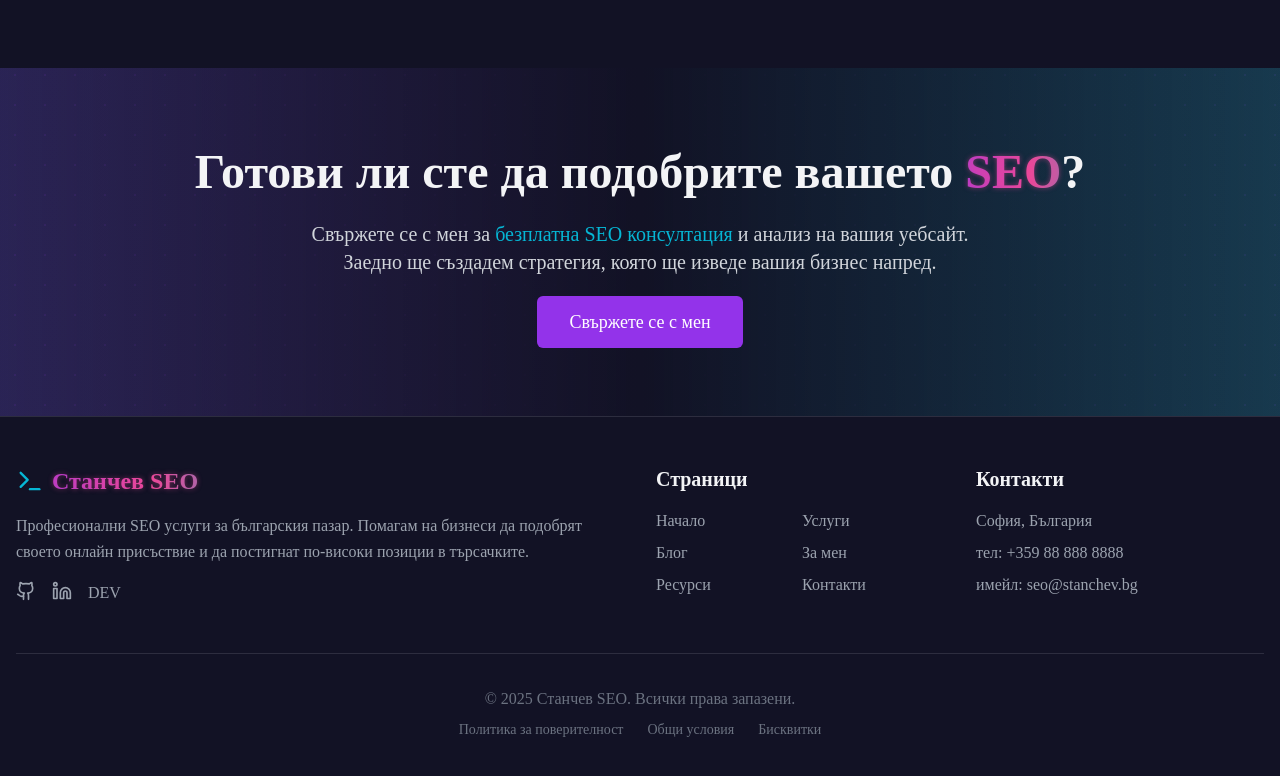
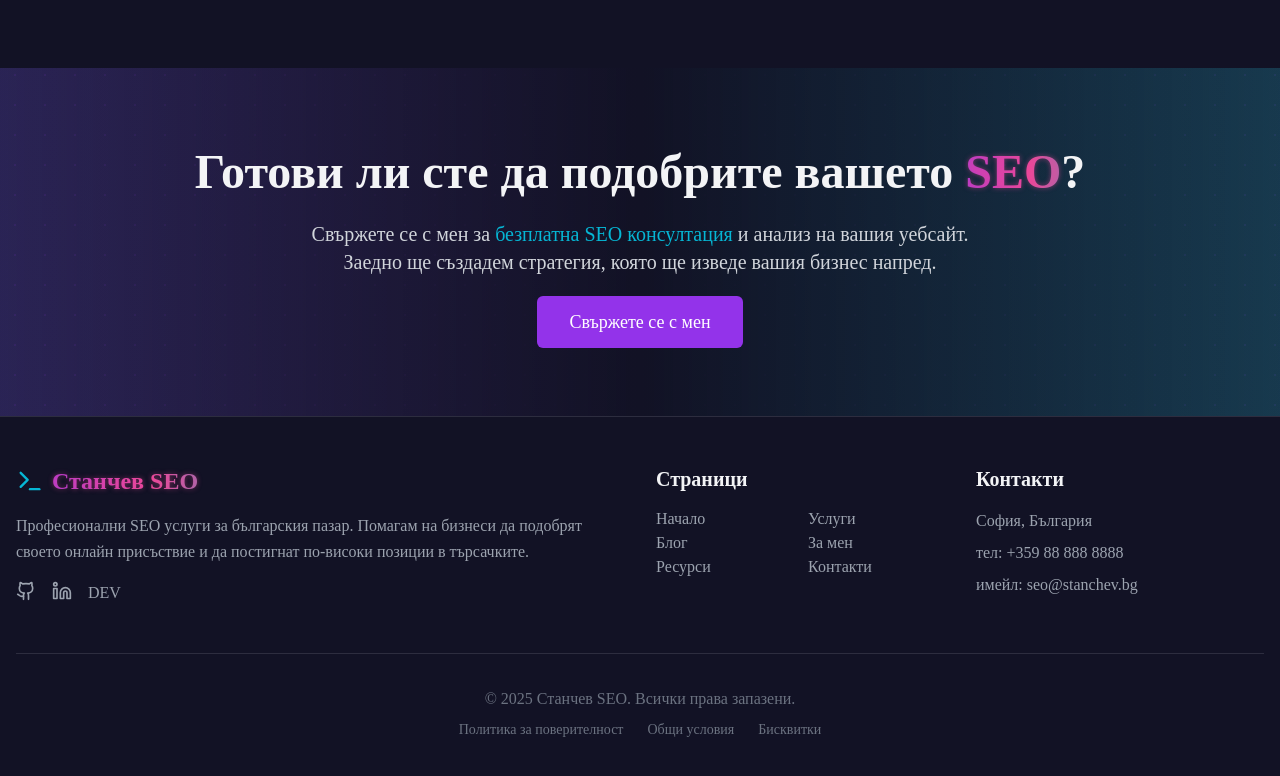
Before and after one commit to mwolfyy/portfolio-test, a React (Vite) app: page / in a window 1280 px wide. Shown: the part 3120-3896 px from the top of the page. Built offline with nearby package versions, Linux system fonts and the light colour scheme; no server answers; a web font is replaced by a local one.

Commit message:
Update Footer.tsx

```diff
--- a/src/components/Layout/Footer.tsx
+++ b/src/components/Layout/Footer.tsx
@@ -30,16 +30,16 @@ const Footer: React.FC = () => {
             </div>
           </div>
 
-          <div className="col-span-1">
-            <h3 className="text-xl font-bold mb-4">Страници</h3>
-            <div className="grid grid-cols-2 gap-x-1 gap-y-2">
-            <Link to="/" className="text-gray-400 hover:text-white transition-colors">Начало</Link>
-            <Link to="/услуги" className="text-gray-400 hover:text-white transition-colors">Услуги</Link>
-            <Link to="/blog" className="text-gray-400 hover:text-white transition-colors">Блог</Link>
-            <Link to="/за-мен" className="text-gray-400 hover:text-white transition-colors">За мен</Link>
-            <Link to="/ресурси" className="text-gray-400 hover:text-white transition-colors">Ресурси</Link>
-            <Link to="/контакти" className="text-gray-400 hover:text-white transition-colors">Контакти</Link>
-              </div>
+         <div className="col-span-1">
+  <h3 className="text-xl font-bold mb-4">Страници</h3>
+  <div className="grid grid-cols-2 gap-x-4 gap-y-1">
+    <Link to="/" className="text-gray-400 hover:text-white transition-colors w-fit leading-tight">Начало</Link>
+    <Link to="/услуги" className="text-gray-400 hover:text-white transition-colors w-fit leading-tight">Услуги</Link>
+    <Link to="/blog" className="text-gray-400 hover:text-white transition-colors w-fit leading-tight">Блог</Link>
+    <Link to="/за-мен" className="text-gray-400 hover:text-white transition-colors w-fit leading-tight">За мен</Link>
+    <Link to="/ресурси" className="text-gray-400 hover:text-white transition-colors w-fit leading-tight">Ресурси</Link>
+    <Link to="/контакти" className="text-gray-400 hover:text-white transition-colors w-fit leading-tight">Контакти</Link>
+  </div>
           </div>
           <div className="col-span-1">
             <h3 className="text-xl font-bold mb-4">Контакти</h3>
```
